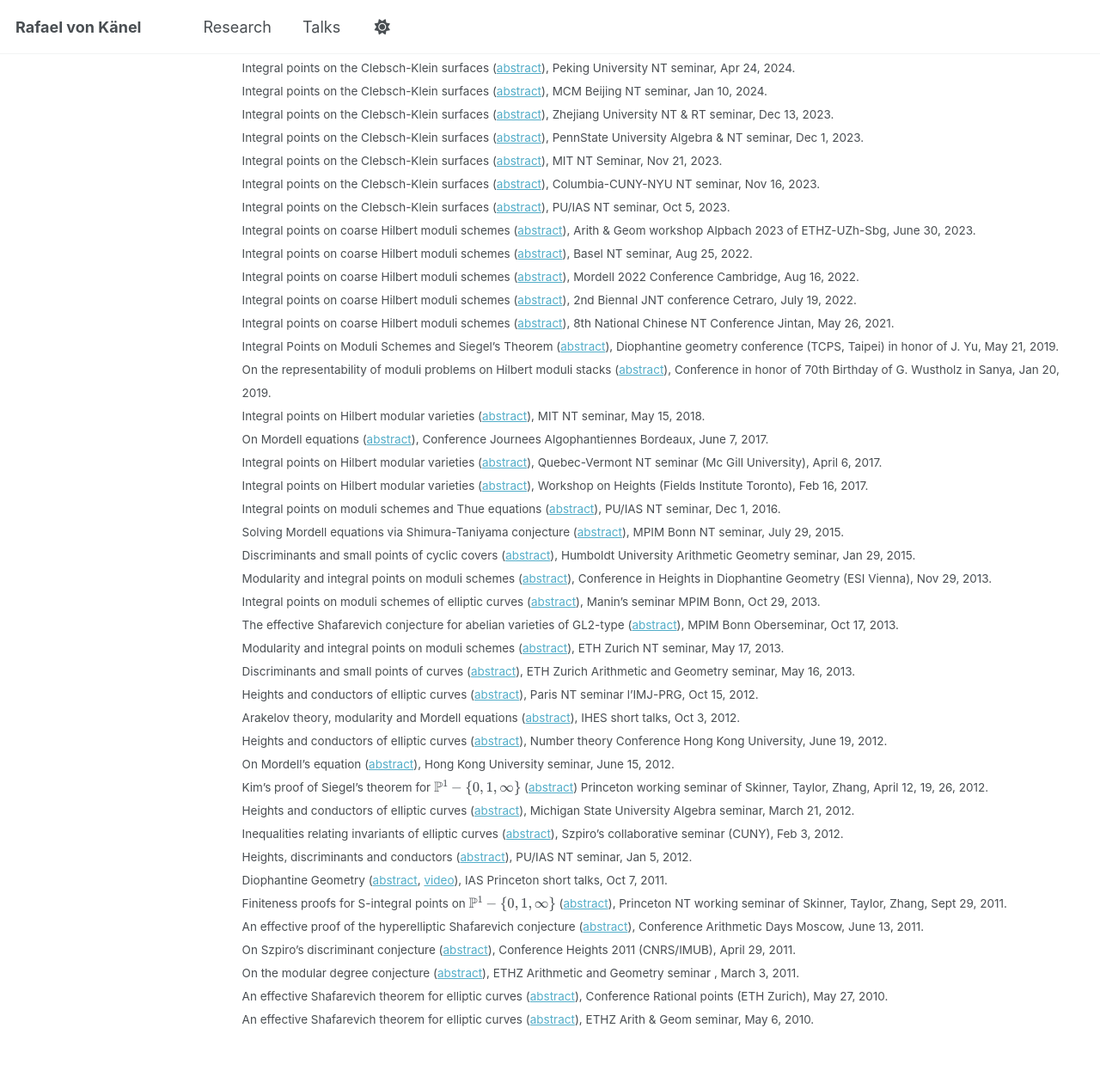
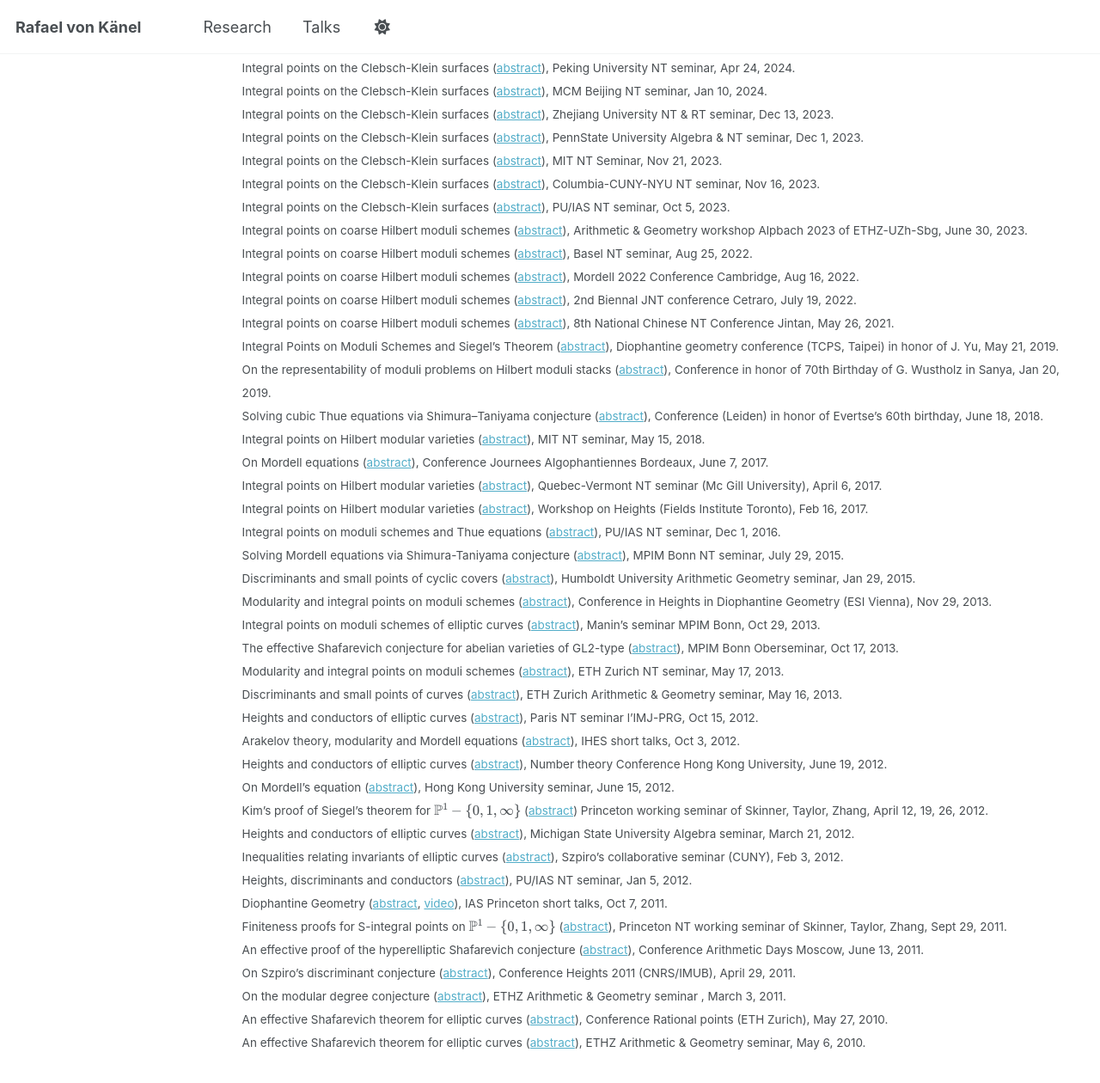
Before and after one commit to rafaelvonkanel/rafaelvonkanel.github.io, a Jekyll site: the page built from _pages/talks.md, in a window 1280 px wide and 1400 px high, scrolled down 231 px. Shown: the top 1260 px of the window at 86% size. Built offline with Jekyll 4.4.1, drawn with Linux system fonts in a browser that asks for light colours; a script that is not in the unit is left out.

Commit message:
Update talks.md

```diff
--- a/_pages/talks.md
+++ b/_pages/talks.md
@@ -19,13 +19,14 @@ Integral points on the Clebsch-Klein surfaces ([abstract](../_talks/2023-12-01-t
 Integral points on the Clebsch-Klein surfaces ([abstract](../_talks/2023-11-21-talk.md)), MIT NT Seminar, Nov 21, 2023.
 Integral points on the Clebsch-Klein surfaces ([abstract](../_talks/2023-11-16-talk.md)), Columbia-CUNY-NYU NT seminar, Nov 16, 2023.
 Integral points on the Clebsch-Klein surfaces ([abstract](../_talks/2023-10-05-talk.md)), PU/IAS NT seminar, Oct 5, 2023.
-Integral points on coarse Hilbert moduli schemes ([abstract](../_talks/2023-06-30-talk.md)), Arith & Geom workshop Alpbach 2023 of ETHZ-UZh-Sbg, June 30, 2023.
+Integral points on coarse Hilbert moduli schemes ([abstract](../_talks/2023-06-30-talk.md)), Arithmetic & Geometry workshop Alpbach 2023 of ETHZ-UZh-Sbg, June 30, 2023.
 Integral points on coarse Hilbert moduli schemes ([abstract](../_talks/2022-08-25-talk.md)), Basel NT seminar, Aug 25, 2022.
 Integral points on coarse Hilbert moduli schemes ([abstract](../_talks/2022-08-16-talk.md)), Mordell 2022 Conference Cambridge, Aug 16, 2022.
 Integral points on coarse Hilbert moduli schemes ([abstract](../_talks/2022-07-19-talk.md)), 2nd Biennal JNT conference Cetraro, July 19, 2022.
 Integral points on coarse Hilbert moduli schemes ([abstract](../_talks/2021-05-26-talk.md)), 8th National Chinese NT Conference Jintan, May 26, 2021.
 Integral Points on Moduli Schemes and Siegel’s Theorem ([abstract](../_talks/2019-05-21-talk.md)), Diophantine geometry conference (TCPS, Taipei) in honor of J. Yu, May 21, 2019.
 On the representability of moduli problems on Hilbert moduli stacks ([abstract](../_talks/2019-01-20-talk.md)), Conference in honor of 70th Birthday of G. Wustholz in Sanya, Jan 20, 2019.
+Solving cubic Thue equations via Shimura–Taniyama conjecture ([abstract](../_talks/2018-06-18-talk.md)), Conference (Leiden) in honor of Evertse's 60th birthday, June 18, 2018.
 Integral points on Hilbert modular varieties ([abstract](../_talks/2018-05-15-talk.md)), MIT NT seminar, May 15, 2018.
 On Mordell equations ([abstract](../_talks/2017-06-07-talk.md)), Conference Journees Algophantiennes Bordeaux, June 7, 2017.
 Integral points on Hilbert modular varieties ([abstract](../_talks/2017-04-06-talk.md)), Quebec-Vermont NT seminar (Mc Gill University), April 6, 2017.
@@ -37,7 +38,7 @@ Modularity and integral points on moduli schemes ([abstract](../_talks/2013-11-2
 Integral points on moduli schemes of elliptic curves ([abstract](../_talks/2013-10-29-talk.md)), Manin's seminar MPIM Bonn, Oct 29, 2013.
 The effective Shafarevich conjecture for abelian varieties of GL2-type ([abstract](../_talks/2013-10-17-talk.md)), MPIM Bonn Oberseminar, Oct 17, 2013.
 Modularity and integral points on moduli schemes ([abstract](../_talks/2013-05-17-talk.md)), ETH Zurich NT seminar, May 17, 2013.
-Discriminants and small points of curves ([abstract](../_talks/2013-05-16-talk.md)), ETH Zurich Arithmetic and Geometry seminar, May 16, 2013.
+Discriminants and small points of curves ([abstract](../_talks/2013-05-16-talk.md)), ETH Zurich Arithmetic & Geometry seminar, May 16, 2013.
 Heights and conductors of elliptic curves ([abstract](../_talks/2012-10-15-talk.md)), Paris NT seminar l'IMJ-PRG, Oct 15, 2012.
 Arakelov theory, modularity and Mordell equations ([abstract](../_talks/2012-10-03-talk.md)), IHES short talks, Oct 3, 2012.
 Heights and conductors of elliptic curves ([abstract](../_talks/2012-06-19-talk.md)), Number theory Conference Hong Kong University, June 19, 2012.
@@ -50,7 +51,7 @@ Diophantine Geometry ([abstract](../_talks/2011-10-07-talk.md), [video](https://
 Finiteness proofs for S-integral points on \\(\mathbb{P}^1−\lbrace 0, 1, \infty\rbrace\\) ([abstract](../_talks/2011-09-29-talk.md)), Princeton NT working seminar of Skinner, Taylor, Zhang, Sept 29, 2011.
 An effective proof of the hyperelliptic Shafarevich conjecture ([abstract](../_talks/2011-06-13-talk.md)), Conference Arithmetic Days Moscow, June 13, 2011.
 On Szpiro's discriminant conjecture ([abstract](../_talks/2011-04-29-talk.md)), Conference Heights 2011 (CNRS/IMUB), April 29, 2011.
-On the modular degree conjecture ([abstract](../_talks/2011-03-03-talk.md)), ETHZ Arithmetic and Geometry seminar , March 3, 2011.
+On the modular degree conjecture ([abstract](../_talks/2011-03-03-talk.md)), ETHZ Arithmetic & Geometry seminar , March 3, 2011.
 An effective Shafarevich theorem for elliptic curves ([abstract](../_talks/2010-05-27-talk.md)),  Conference Rational points (ETH Zurich), May 27, 2010.
-An effective Shafarevich theorem for elliptic curves ([abstract](../_talks/2010-05-06-talk.md)), ETHZ Arith & Geom seminar, May 6, 2010.
+An effective Shafarevich theorem for elliptic curves ([abstract](../_talks/2010-05-06-talk.md)), ETHZ Arithmetic & Geometry seminar, May 6, 2010.
 </small>
```
